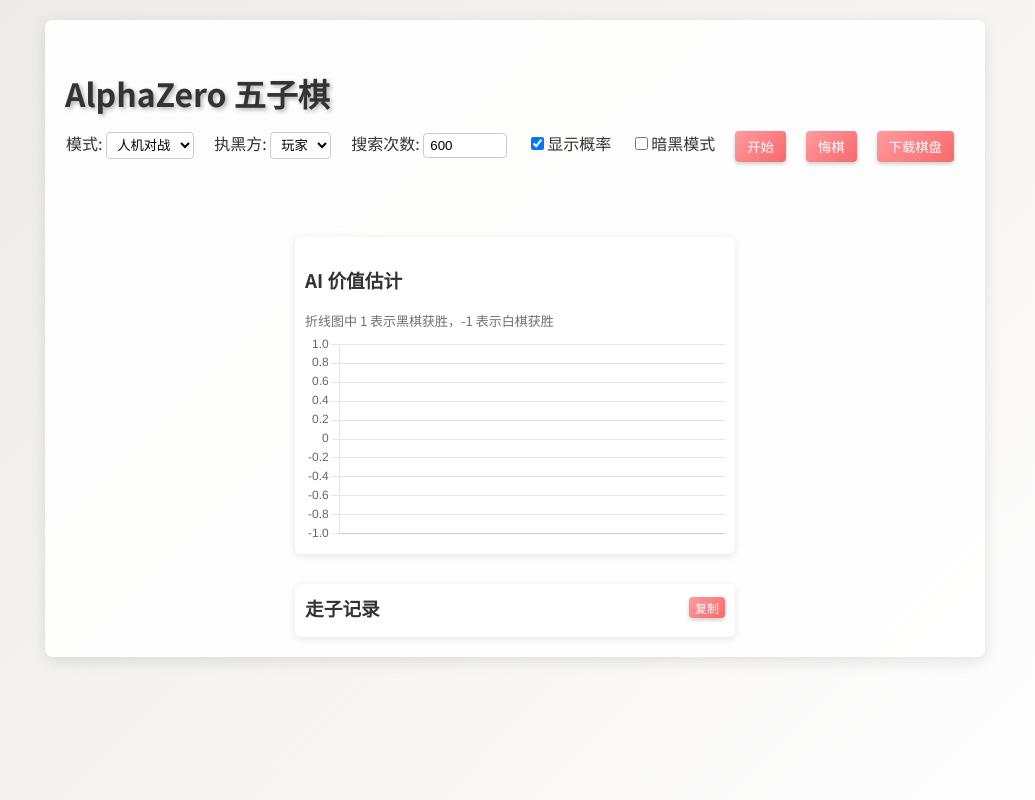
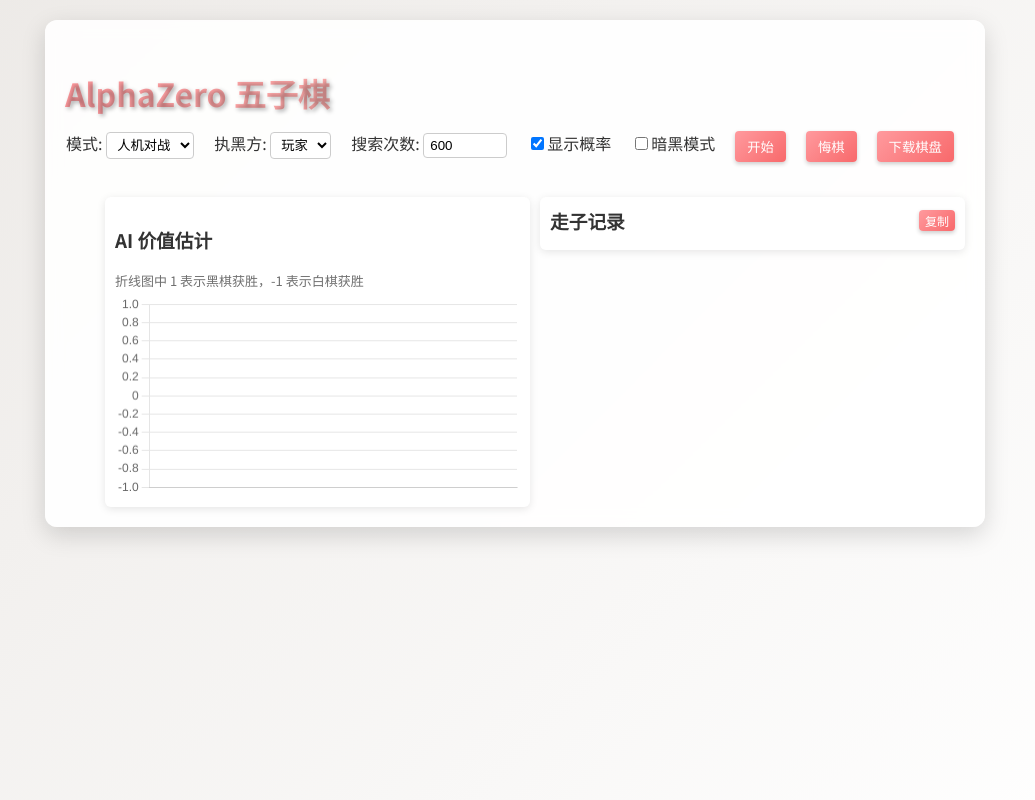
Before and after one commit to fg12345678901/alphazero_gomoku, a Flask app: page / in a window 1280 px wide. Shown: the whole page, without its empty margins (125-1160 px from the left). Run offline with Flask 3, Linux system fonts and the light colour scheme.

Commit message:
Enhance web UI appearance

```diff
--- a/webapp/static/style.css
+++ b/webapp/static/style.css
@@ -48,17 +48,22 @@ h1 {
     font-weight: 700;
     color: var(--text-color);
     text-shadow: 2px 2px 4px rgba(0,0,0,0.3);
+    background: linear-gradient(90deg, #ff9a9e, #fad0c4);
+    -webkit-background-clip: text;
+    -webkit-text-fill-color: transparent;
 }
 
 .app {
     background: var(--panel-bg);
     padding: 20px;
     margin: 20px;
-    border-radius: 8px;
-    box-shadow: 0 4px 15px rgba(0,0,0,0.1);
+    border-radius: 12px;
+    box-shadow: 0 8px 24px rgba(0,0,0,0.15);
     max-width: 900px;
     width: calc(100% - 40px);
-    transition: background 0.3s ease;
+    backdrop-filter: blur(8px);
+    animation: fade-in 0.6s ease;
+    transition: background 0.3s ease, box-shadow 0.3s ease;
 }
 
 
@@ -99,6 +104,11 @@ button:hover {
     transform: translateY(-2px);
 }
 
+button:active {
+    transform: translateY(0);
+    box-shadow: inset 0 0 4px rgba(0,0,0,0.2);
+}
+
 #status {
     margin-top: 10px;
     color: #d33;
@@ -132,11 +142,14 @@ th {
 td {
     cursor: pointer;
     background: var(--board-light);
-    transition: background 0.2s ease;
+    transition: background 0.2s ease, transform 0.1s ease;
 }
 
 td:hover {
     background: var(--board-hover);
+    transform: scale(1.1);
+    z-index: 2;
+    box-shadow: 0 2px 6px rgba(0,0,0,0.3);
 }
 
 td.black, td.white {
@@ -164,6 +177,11 @@ td.white::before {
 @keyframes pop {
     from { transform: scale(0.3); opacity: 0; }
     to { transform: scale(1); opacity: 1; }
+}
+
+@keyframes fade-in {
+    from { opacity: 0; transform: translateY(20px); }
+    to { opacity: 1; transform: translateY(0); }
 }
 
 .last-black::before,
@@ -275,3 +293,14 @@ td.white .move-num { color: #000; }
     color: var(--text-color);
     opacity: 0.7;
 }
+
+@media (min-width: 700px) {
+    .game-area {
+        flex-direction: row;
+        align-items: flex-start;
+    }
+    #board {
+        margin-right: 20px;
+        margin-top: 0;
+    }
+}
--- a/webapp/templates/index.html
+++ b/webapp/templates/index.html
@@ -3,6 +3,7 @@
 <head>
     <meta charset="UTF-8">
     <meta name="viewport" content="width=device-width, initial-scale=1.0">
+    <meta name="theme-color" content="#f8696b">
     <title>AlphaZero 五子棋</title>
     <link href="https://fonts.googleapis.com/css2?family=Noto+Sans+SC:wght@400;700&display=swap" rel="stylesheet">
     <link rel="stylesheet" href="{{ url_for('static', filename='style.css') }}">
```
